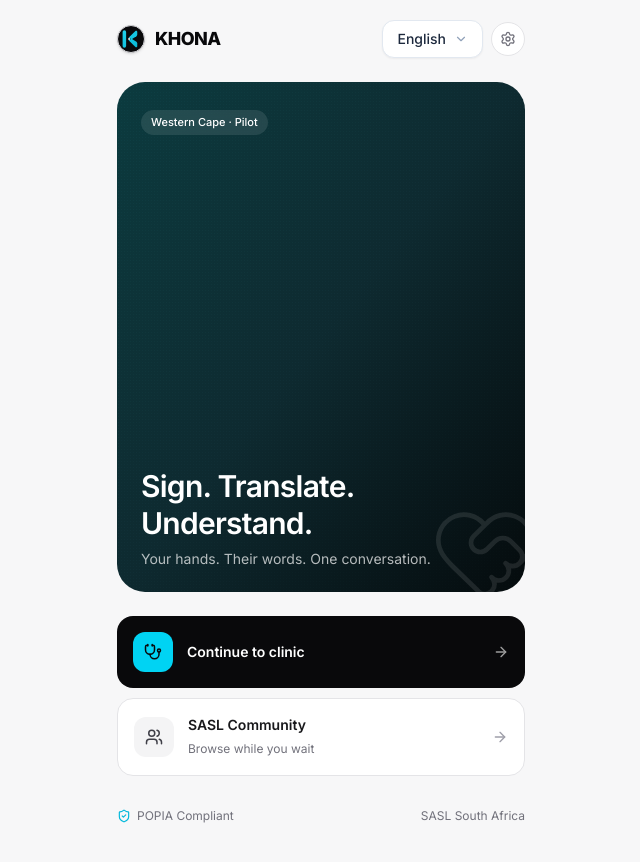
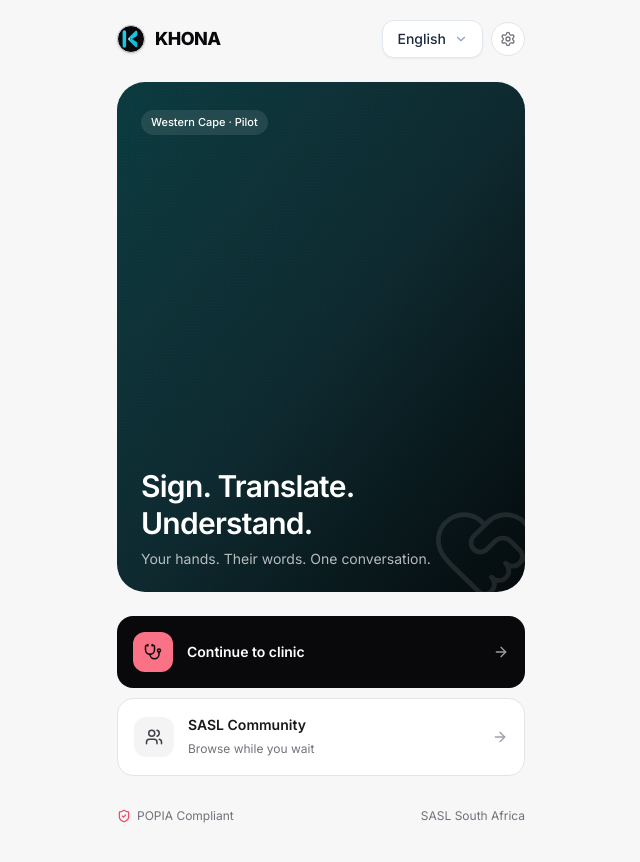
Before and after one commit to Mihleza13/KHONA, a React (Vite) app: page / in a window 1280 px wide. Shown: the whole page, without its empty margins (319-959 px from the left). Built offline with nearby package versions, Linux system fonts and the light colour scheme.

Commit message:
Swap accent color from cyan to a bolder warm rose/magenta app-wide via Tailwind theme override

```diff
--- a/src/index.css
+++ b/src/index.css
@@ -1,4 +1,23 @@
 @import "tailwindcss";
+
+/* KHONA accent — a confident warm rose/magenta, replacing the previous
+   cyan across the whole app. Tailwind v4 generates every `cyan-*`
+   utility class from these variables, so this single override reskins
+   every existing bg-cyan-*, text-cyan-*, border-cyan-* usage app-wide
+   without needing to touch each component. */
+@theme {
+  --color-cyan-50: #fff1f2;
+  --color-cyan-100: #ffe4e6;
+  --color-cyan-200: #fecdd3;
+  --color-cyan-300: #fda4af;
+  --color-cyan-400: #fb7185;
+  --color-cyan-500: #f43f5e;
+  --color-cyan-600: #e11d48;
+  --color-cyan-700: #be123c;
+  --color-cyan-800: #9f1239;
+  --color-cyan-900: #881337;
+  --color-cyan-950: #4c0519;
+}
 
 @layer base {
   :root {
@@ -8,9 +27,9 @@
     --khona-border: #222e40;
     --khona-text: #f8fafc;
     --khona-text-muted: #94a3b8;
-    --khona-cyan: #06b6d4;
-    --khona-cyan-hover: #22d3ee;
-    --khona-cyan-glow: rgba(6, 182, 212, 0.25);
+    --khona-cyan: #f43f5e;
+    --khona-cyan-hover: #fb7185;
+    --khona-cyan-glow: rgba(244, 63, 94, 0.25);
   }
 
   html.dark {
@@ -20,8 +39,8 @@
     --khona-border: #222e40;
     --khona-text: #f8fafc;
     --khona-text-muted: #94a3b8;
-    --khona-cyan: #06b6d4;
-    --khona-cyan-hover: #22d3ee;
+    --khona-cyan: #f43f5e;
+    --khona-cyan-hover: #fb7185;
   }
 
   html:not(.dark) {
@@ -31,8 +50,8 @@
     --khona-border: #e2e8f0;
     --khona-text: #090d14;
     --khona-text-muted: #64748b;
-    --khona-cyan: #0891b2;
-    --khona-cyan-hover: #06b6d4;
+    --khona-cyan: #e11d48;
+    --khona-cyan-hover: #f43f5e;
   }
 
   body {
```
